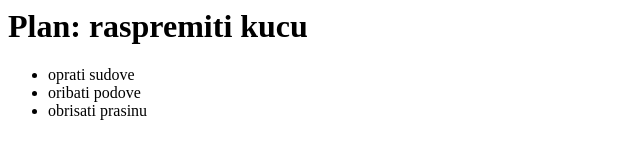
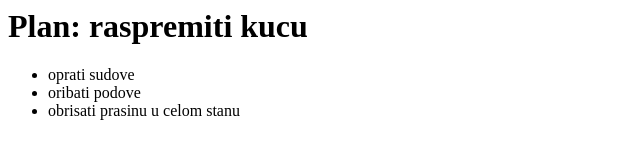
Before and after one commit to Bixonchica/hello-world, a plain HTML site: page index.html in a window 1280 px wide. Shown: the full height of the page, 0-640 px from the left. Drawn offline with Linux system fonts and the light colour scheme.

Commit message:
brisanje prasine

```diff
--- a/index.html
+++ b/index.html
@@ -6,7 +6,7 @@
 		<ul>
 		<li>oprati sudove</li>
 		<li>oribati podove</li>
-		<li>obrisati prasinu</li>
+		<li>obrisati prasinu u celom stanu</li>
 		</ul>
 	</body>
 </html>
```
